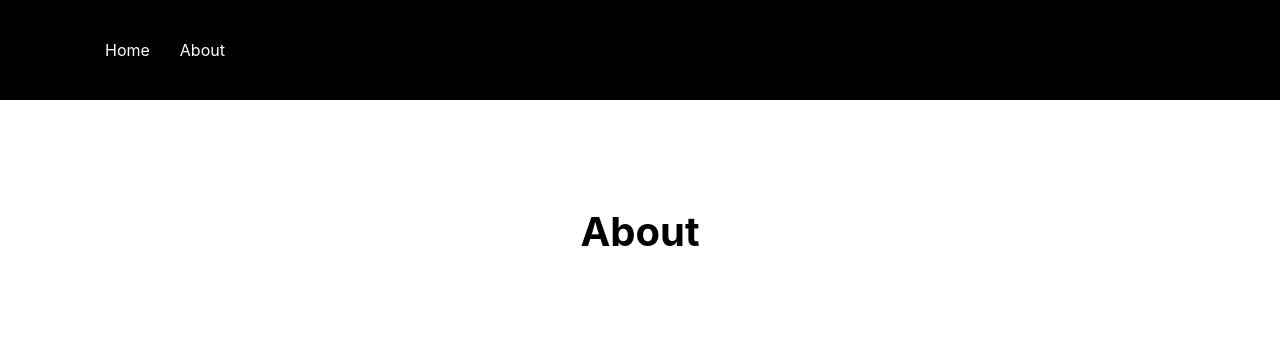
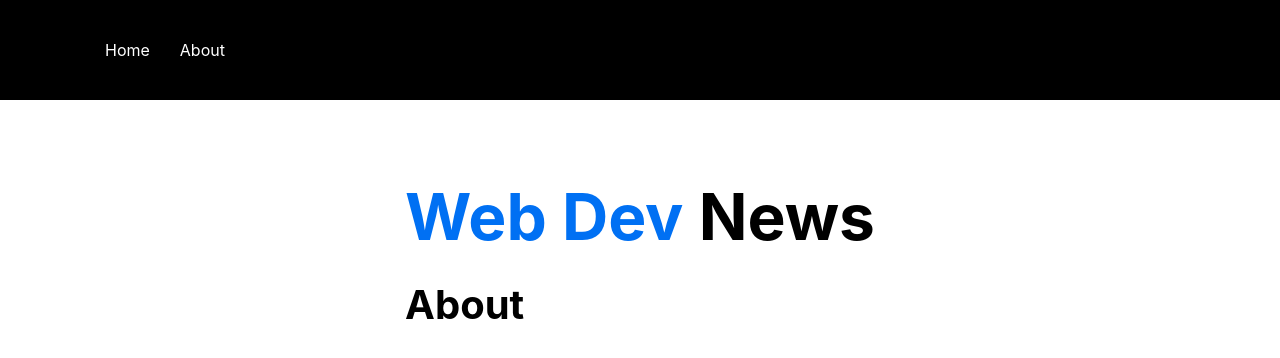
Before and after one commit to boakyezitek/next-crash-course, a Next.js app: page /about in a window 1280 px wide. Shown: the top 358 px of the page. Built offline with nearby package versions, Linux system fonts and the light colour scheme.

Commit message:
added header component and styles

```diff
--- /dev/null
+++ b/component/Header.js
@@ -0,0 +1,20 @@
+import React from 'react';
+import headerStyles from  '../styles/Header.module.css';
+
+function Header(props) {
+    const x = 3;
+    return (
+        <div>
+            <h1 className={headerStyles.title}>
+                <span>Web Dev</span> News
+            </h1>
+            {/* <style>
+                {`.title {
+                    color:${x > 3 ? 'red' : 'blue'};
+                }`}
+            </style> */}
+        </div>
+    );
+}
+
+export default Header;
--- a/component/Layout.js
+++ b/component/Layout.js
@@ -1,12 +1,15 @@
 import React from 'react';
 import styles from '../styles/Layout.module.css'
+import Header from './Header';
 import Nav from './Nav';
 function Layout({children}) {
     return (
         <>
         <Nav />
+
         <div className={styles.container}>
             <main className={styles.main}>
+                <Header />
                 {children}
             </main>
         </div>
--- /dev/null
+++ b/styles/Header.module.css
@@ -0,0 +1,21 @@
+.title a, .title span {
+    color: #0070f3;
+    text-decoration: none;
+  }
+
+  .title a:hover,
+  .title a:focus,
+  .title a:active {
+    text-decoration: underline;
+  }
+
+  .title {
+    margin: 0;
+    line-height: 1.15;
+    font-size: 4rem;
+  }
+
+  .title,
+  .description {
+    text-align: center;
+  }
--- a/styles/Layout.module.css
+++ b/styles/Layout.module.css
@@ -36,27 +36,7 @@
   align-items: center;
 }
 
-.title a {
-  color: #0070f3;
-  text-decoration: none;
-}
 
-.title a:hover,
-.title a:focus,
-.title a:active {
-  text-decoration: underline;
-}
-
-.title {
-  margin: 0;
-  line-height: 1.15;
-  font-size: 4rem;
-}
-
-.title,
-.description {
-  text-align: center;
-}
 
 .description {
   line-height: 1.5;
```
